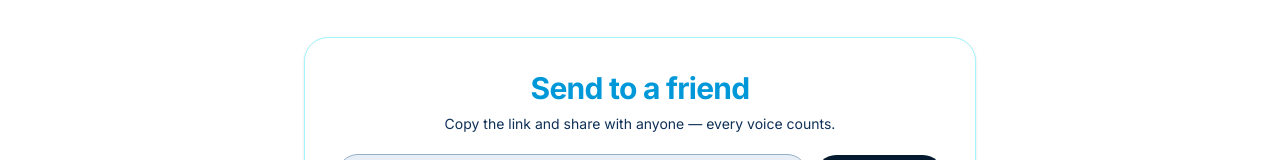
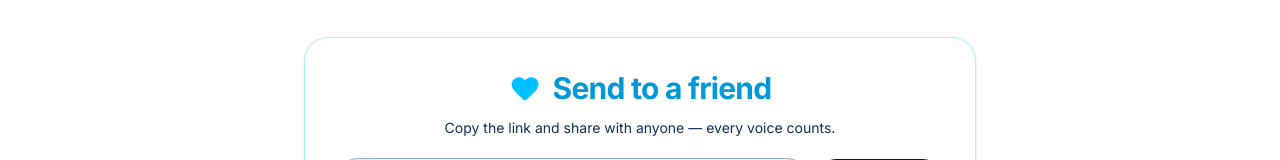
Before and after one commit to rafaellgapolinario/6billionforpeace, a Next.js app: page /en/donations in a window 1280 px wide. Shown: the part 2311-2471 px from the top of the page. Built offline with nearby package versions, Linux system fonts and the light colour scheme; no server answers.

Commit message:
share-link: adicionar coração ciano pulsando ao lado do título 'Send to a friend'

```diff
--- a/src/components/landing/ShareLinkBlock.tsx
+++ b/src/components/landing/ShareLinkBlock.tsx
@@ -2,7 +2,7 @@
 
 import { useEffect, useState } from 'react';
 import { useTranslations } from 'next-intl';
-import { Copy, Check } from 'lucide-react';
+import { Copy, Check, Heart } from 'lucide-react';
 import { toast } from 'sonner';
 
 /**
@@ -44,7 +44,11 @@ export function ShareLinkBlock({ url }: { url?: string }) {
 
   return (
     <div className="mx-auto max-w-2xl rounded-3xl border border-cyan-200 bg-white p-6 text-center shadow-sm sm:p-8">
-      <h3 className="text-2xl font-bold tracking-tight text-cyan-600 sm:text-3xl">
+      <h3 className="inline-flex items-center gap-3 text-2xl font-bold tracking-tight text-cyan-600 sm:text-3xl">
+        <Heart
+          className="heart-pulse h-6 w-6 fill-cyan-500 text-cyan-500 sm:h-8 sm:w-8"
+          strokeWidth={0}
+        />
         {t('title')}
       </h3>
       <p className="mx-auto mt-2 max-w-md text-sm text-navy-700">{t('body')}</p>
```
